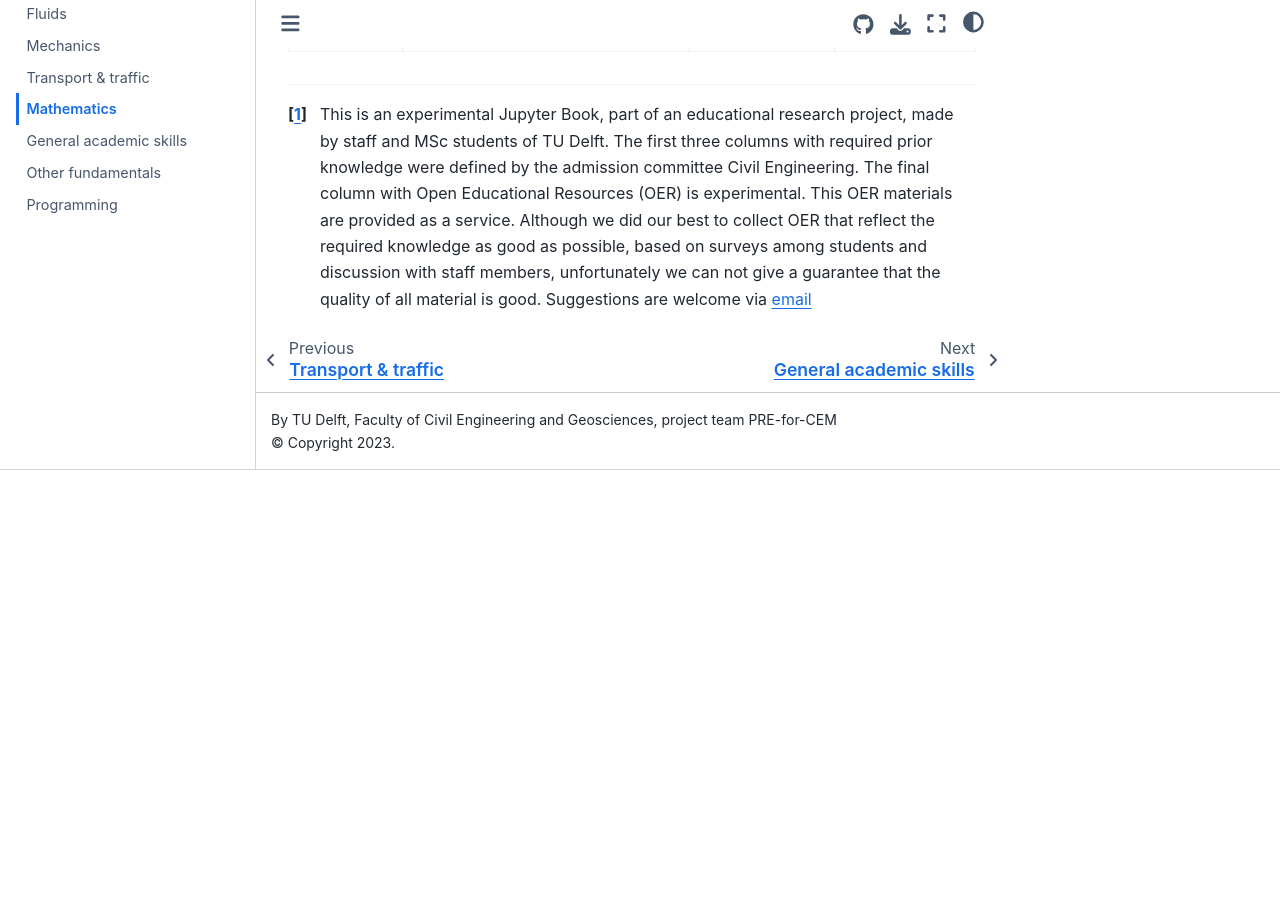
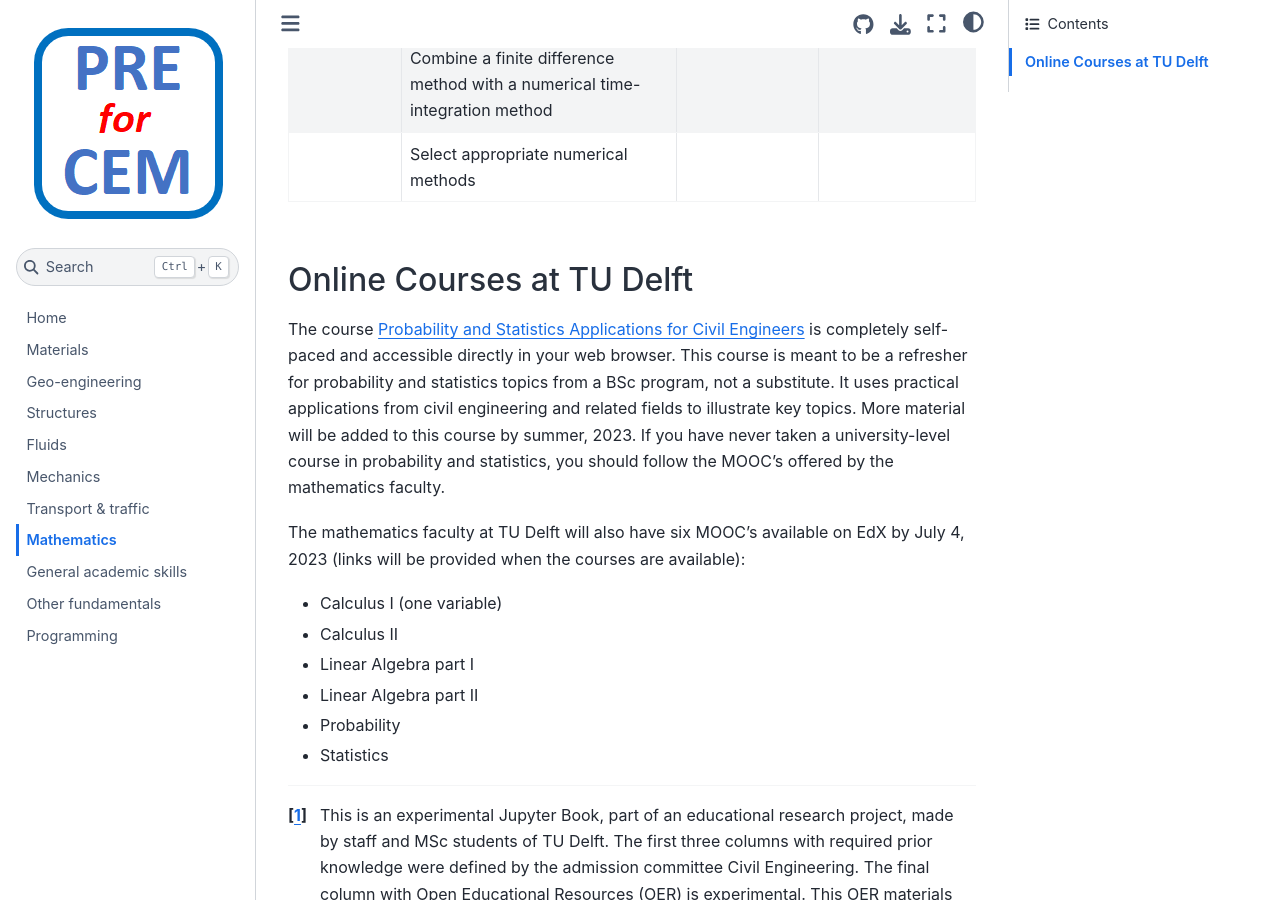
Before and after one commit to TUDelft-CITG/pre-for-cem, a Jupyter Book: the page built from book/contents/mathematics.md, in a window 1280 px wide and 900 px high, scrolled down 3004 px. Built offline with Jupyter Book 1.0.4 settings and Sphinx 7.4.7 and the Sphinx Book theme 1.1.4, drawn with Linux system fonts in a browser that asks for light colours; before the commit the page ends 3474 px from its top, so only the background shows below that; some of the changed text lies outside the part shown.

Commit message:
add online courses for math prob and stats

```diff
--- a/book/contents/mathematics.md
+++ b/book/contents/mathematics.md
@@ -1,4 +1,6 @@
 # Mathematics
+
+The math and civil engineering faculties at TU Delft offer several online courses in mathematics, probability and statistics, which are described at the bottom of this page.
 
 The following topics on **Mathematics** are considered prerequisite knowledge for the civil engineering MSc-program:
 
@@ -20,7 +22,7 @@ The following topics on **Mathematics** are considered prerequisite knowledge fo
 |                      | Solving systems of linear equations                                                                                                                                          |                                 |
 |                      | Matrix algebra (sum, product, inverse, transpose)                                                                                                                                         |                                 |
 |                      | Inner products                                                                                                                                          |                                 |
-|Probability & Statistics        | Basic continuous probability distributions (Gaussian, binomial, exponential, uniform), cumulative distribution function                                                                                                                                         |[CTB2200](https://studiegids.tudelft.nl/a101_displayCourse.do?course_id=61196);  [AESB2440](https://studiegids.tudelft.nl/a101_displayCourse.do?course_id=62089)                                 |
+|Probability & Statistics        | Basic continuous probability distributions (Gaussian, binomial, exponential, uniform), cumulative distribution function                                                                                                                                         |[CTB2200](https://studiegids.tudelft.nl/a101_displayCourse.do?course_id=61196);  [AESB2440](https://studiegids.tudelft.nl/a101_displayCourse.do?course_id=62089)                                 | Online courses from EWI and CEG (see below)
 |                      | Perform computations with discrete and continuous random variables                                                                                                                                         |                                 |
 |                      | Set theory                                                                                                                                        |                                 |
 |                      | Fundamental probability rules : conditional probability, independence, total probability, Bayes’ rule                                                                                                                                         |                                 |
@@ -41,4 +43,17 @@ The following topics on **Mathematics** are considered prerequisite knowledge fo
 |                      | Combine a finite difference method with a numerical time-integration method                                                                                                                                         |                                 |
 |                      | Select appropriate numerical methods                                                                                                                                         |                                 |
 
+## Online Courses at TU Delft
+
+The course [Probability and Statistics Applications for Civil Engineers](https://tudelft-citg.github.io/learn-probability/) is completely self-paced and accessible directly in your web browser. This course is meant to be a refresher for probability and statistics topics from a BSc program, not a substitute. It uses practical applications from civil engineering and related fields to illustrate key topics. More material will be added to this course by summer, 2023. If you have never taken a university-level course in probability and statistics, you should follow the MOOC's offered by the mathematics faculty.
+
+The mathematics faculty at TU Delft will also have six MOOC's available on EdX by July 4, 2023 (links will be provided when the courses are available):
+
+- Calculus I (one variable)
+- Calculus II
+- Linear Algebra part I
+- Linear Algebra part II
+- Probability
+- Statistics
+
 [^1]: This is an experimental Jupyter Book, part of an educational research project, made by staff and MSc students of TU Delft. The first three columns with required prior knowledge were defined by the admission committee Civil Engineering. The final column with Open Educational Resources (OER) is experimental. This OER materials are provided as a service. Although we did our best to collect OER that reflect the required knowledge as good as possible, based on surveys among students and discussion with staff members, unfortunately we can not give a guarantee that the quality of all material is good. Suggestions are welcome via [email](mailto:h.r.schipper@tudelft.nl?subject=pre-for-cem-suggestions)
```
